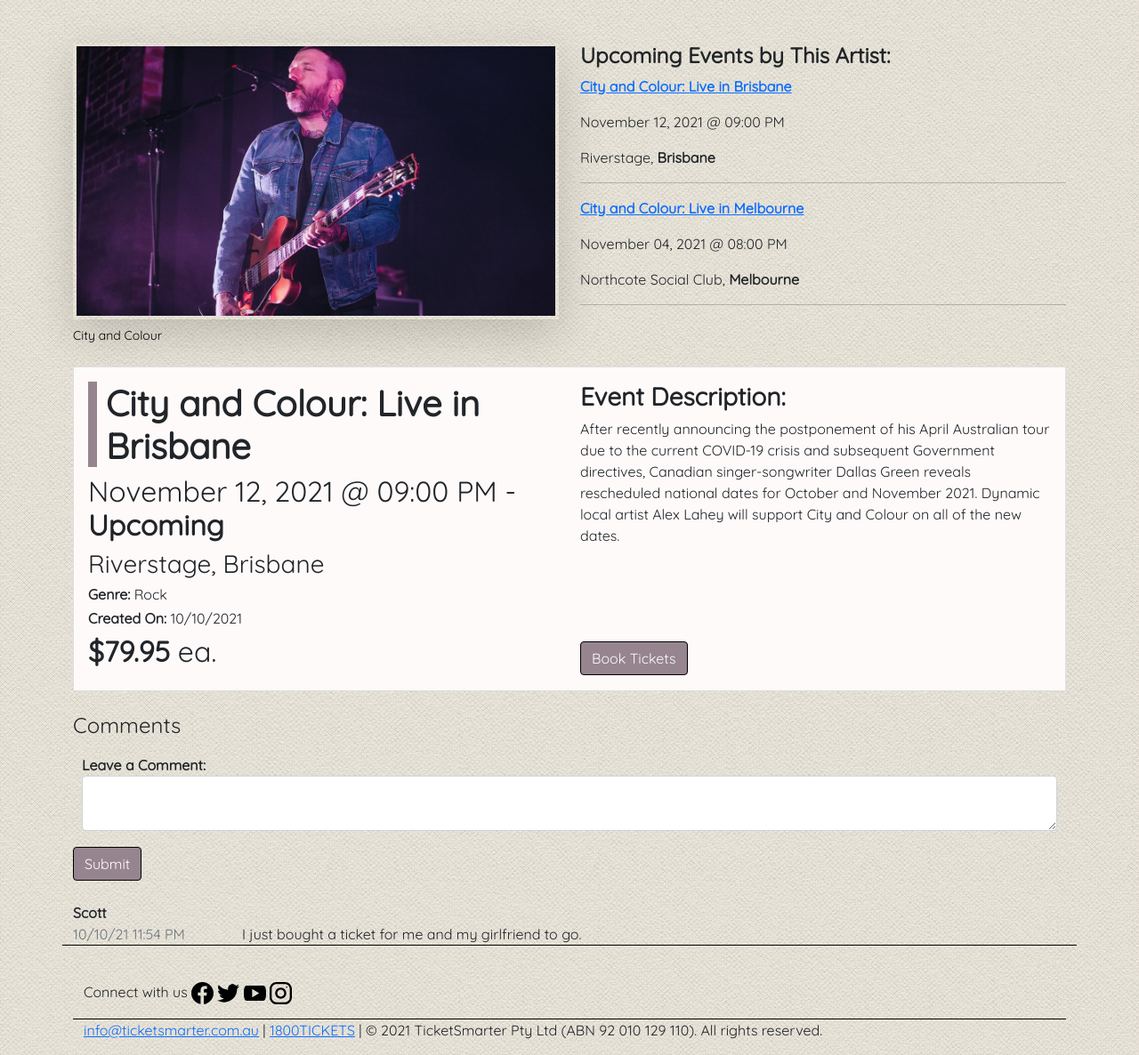
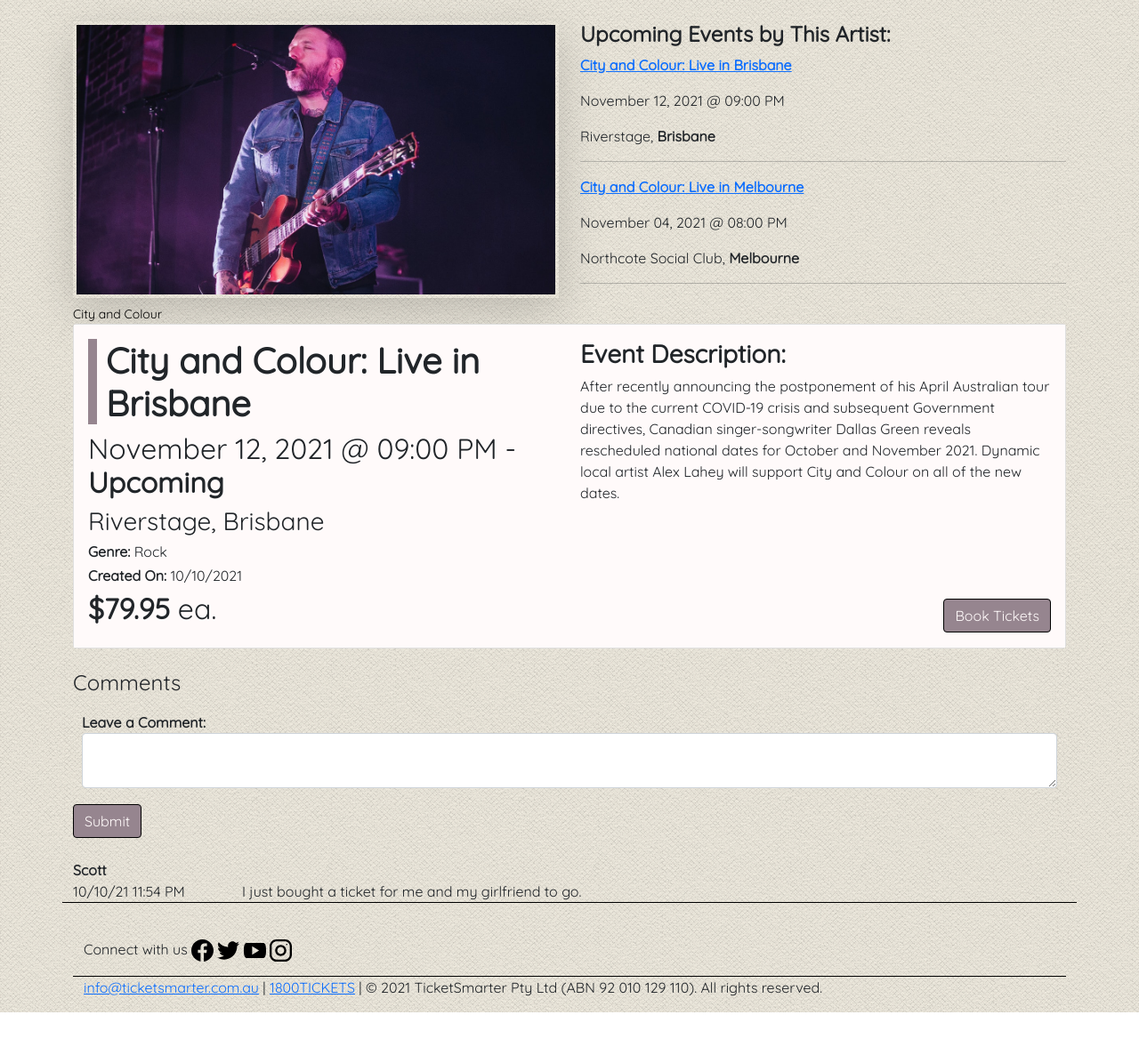
Before and after one commit to aarunjury/iab207_assignment3, a Flask app: page /events/2 in a window 1280 px wide. Shown: the part 56-1242 px from the top of the page at 89% size. After the commit the page ends 1194 px from the top, so only its background shows below. Run offline with Flask 2, Linux system fonts and the light colour scheme; data comes from the database, SQL or seed files in the repository; some libraries are stand-ins or nearby versions.

Commit message:
cleaned up br

```diff
--- a/bookings/templates/events/event_details.html
+++ b/bookings/templates/events/event_details.html
@@ -1,7 +1,6 @@
 {% extends 'base.html' %}
 {% import "bootstrap/wtf.html" as wtf %}
 {% block content %}
-<br>
 <div id='page-container' class='container'>
     <div class='row'>
         <div class='col-sm-12 col-md-6'>
@@ -21,7 +20,6 @@
             {% endfor %}
         </div>
     </div>
-    <br>
     <div class='row'>
         <div class='col'>
             <div class='card'>
@@ -61,7 +59,7 @@
                             <h2><strong>{{"$%.2f"|format(event.price)}}</strong> ea.</h2>
                         </div>
                         <div class='col-6'>
-                            <button id='book-button' type='button' class='btn btn-dark' data-bs-toggle='modal'
+                            <button id='book-button' type='button' class='btn btn-dark float-end' data-bs-toggle='modal'
                                 data-bs-target='#bookingModal'>
                                 Book Tickets</button>
                         </div>
@@ -128,7 +126,8 @@
                 <b>{{comment.user.name}}</b>
             </div>
             <div class='row'>
-                <span class="ml-2 text-muted">{{comment.created_at.strftime('%d/%m/%y %#I:%M
+                <span class="ml-2">
+                    {{comment.created_at.strftime('%d/%m/%y %#I:%M
                     %p')}}</span>
             </div>
         </div>
@@ -137,6 +136,5 @@
         </div>
     </div>
     {% endfor %}
-
 </div><!-- end container -->
 {% endblock %}
```
